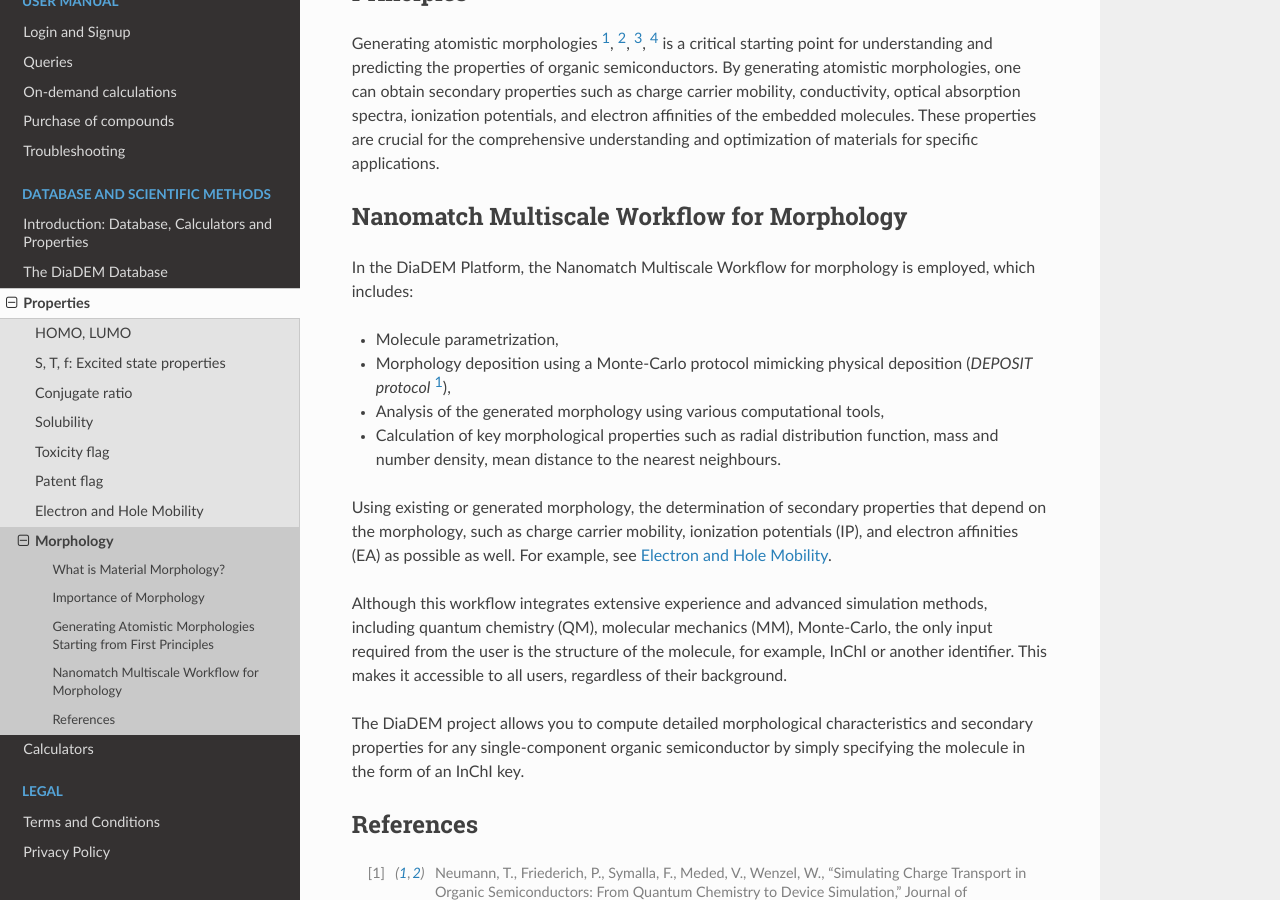
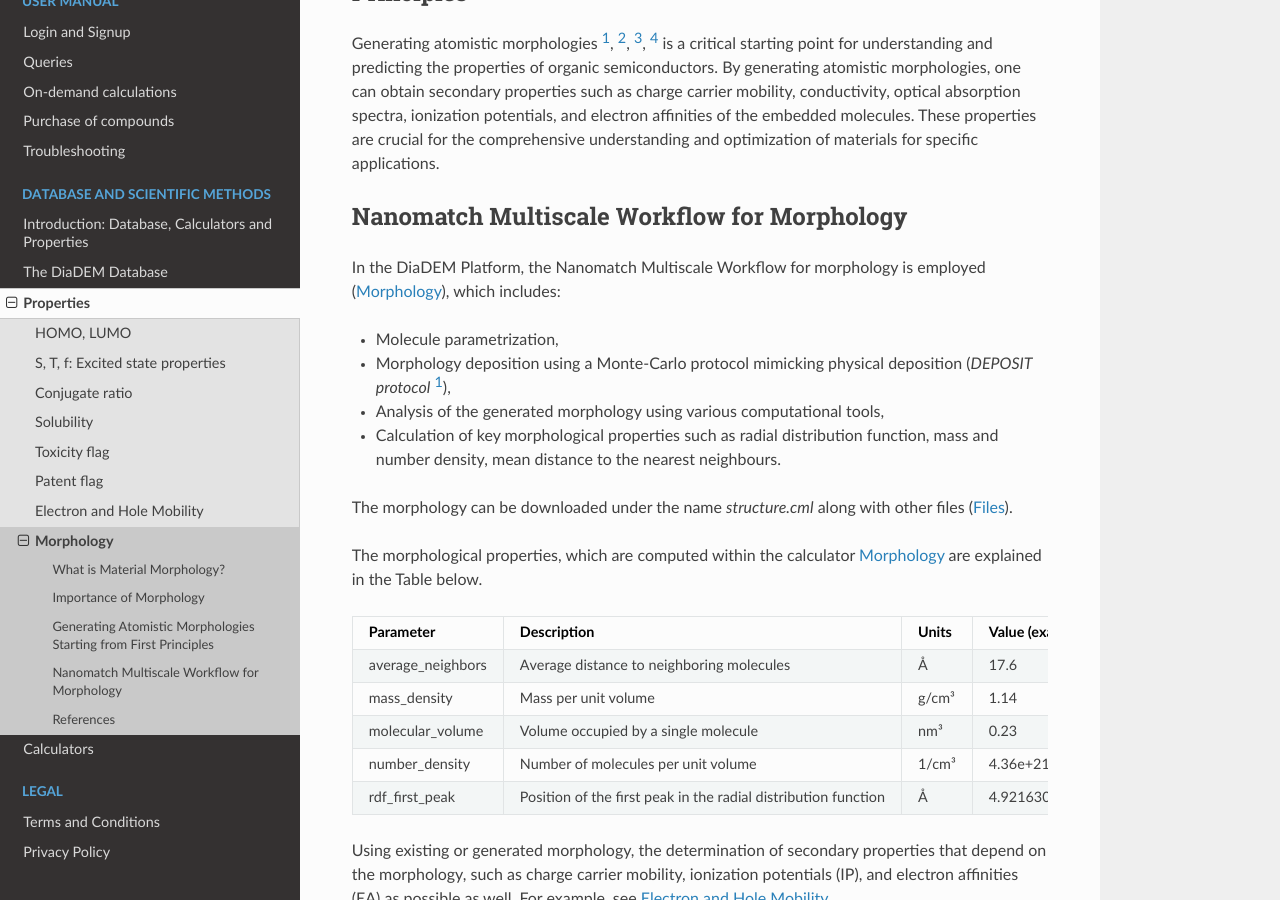
Before and after one commit to diadem-platform/diadem-docs, a Sphinx documentation site: the page built from docs/source/science/properties/morphology.rst, in a window 1280 px wide and 900 px high, scrolled down 1120 px. Built offline with Sphinx 7.4.7 and the Read the Docs theme 2.0.0, drawn with Linux system fonts in a browser that asks for light colours.

Commit message:
changes as requested by PR: more description added to properties.

```diff
--- a/docs/source/science/properties/morphology.rst
+++ b/docs/source/science/properties/morphology.rst
@@ -29,12 +29,51 @@
 Nanomatch Multiscale Workflow for Morphology
 --------------------------------------------
 
-In the DiaDEM Platform, the Nanomatch Multiscale Workflow for morphology is employed, which includes:
+In the DiaDEM Platform, the Nanomatch Multiscale Workflow for morphology is employed (:ref:`science_calculators_morphology`), which includes:
 
 - Molecule parametrization,
 - Morphology deposition using a Monte-Carlo protocol mimicking physical deposition (*DEPOSIT protocol* [1]_),
 - Analysis of the generated morphology using various computational tools,
 - Calculation of key morphological properties such as radial distribution function, mass and number density, mean distance to the nearest neighbours.
+
+The morphology can be downloaded under the name `structure.cml` along with other files (:ref:`science_calculators_morphology_files`).
+
+The morphological properties, which are computed within the calculator  :ref:`science_calculators_morphology` are explained in the Table below.
+
+.. list-table::
+   :header-rows: 1
+
+   * - Parameter
+     - Description
+     - Units
+     - Value (example)
+     - Additional Information
+   * - average_neighbors
+     - Average distance to neighboring molecules
+     - Å
+     - 17.6
+     - Average distance to neighboring molecules
+   * - mass_density
+     - Mass per unit volume
+     - g/cm³
+     - 1.14
+     - Standard deviation (`std`): 0.01 (example value)
+   * - molecular_volume
+     - Volume occupied by a single molecule
+     - nm³
+     - 0.23
+     -
+   * - number_density
+     - Number of molecules per unit volume
+     - 1/cm³
+     - 4.36e+21
+     - Standard deviation (`std`): 9.9e+19 (example value)
+   * - rdf_first_peak
+     - Position of the first peak in the radial distribution function
+     - Å
+     - 4.921630094043887
+     - Indicates the most probable intermolecular distance
+
 
 Using existing or generated morphology, the determination of secondary properties that depend on the morphology, such as charge carrier mobility, ionization potentials (IP), and electron affinities (EA) as possible as well.
 For example, see :ref:`science_properties_mobility`.
```
Also changed, not shown: docs/source/science/calculators/morphology.rst (+3 -4 lines).
